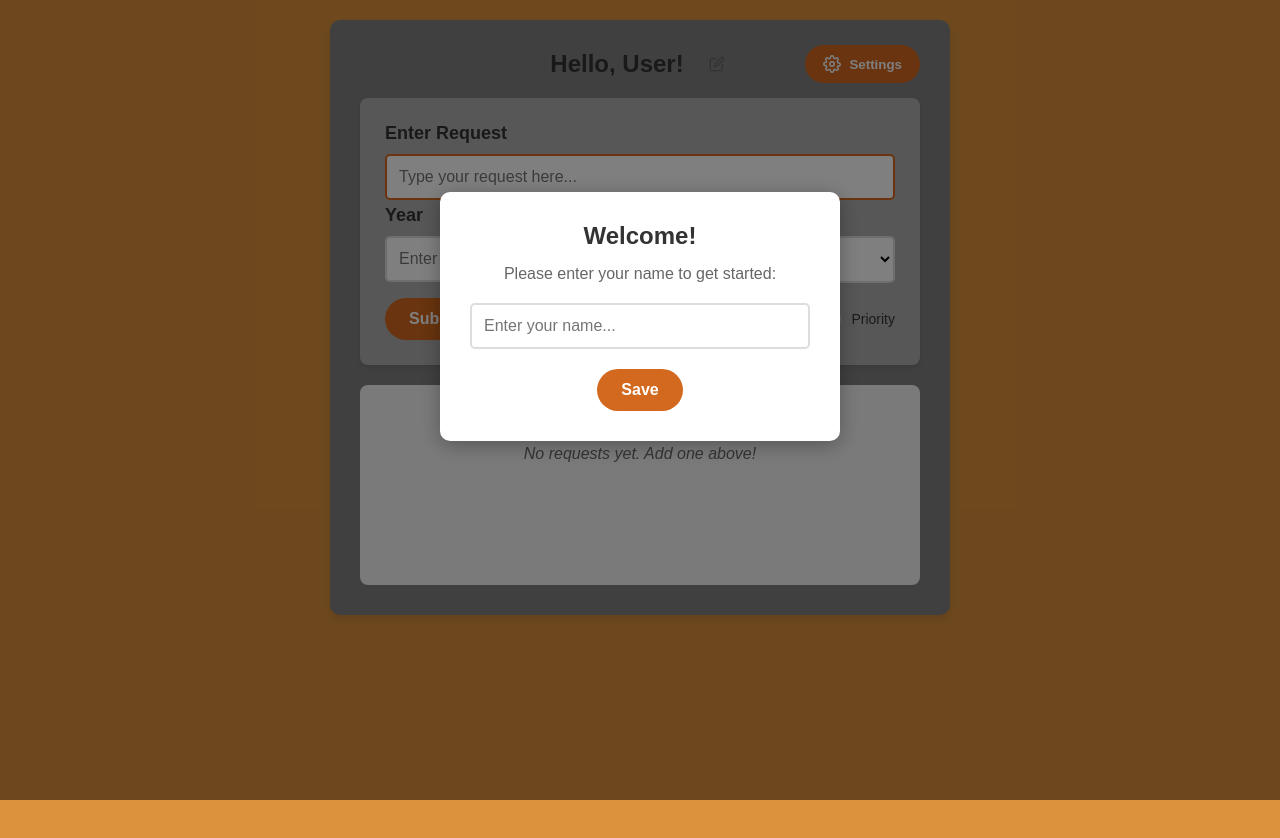
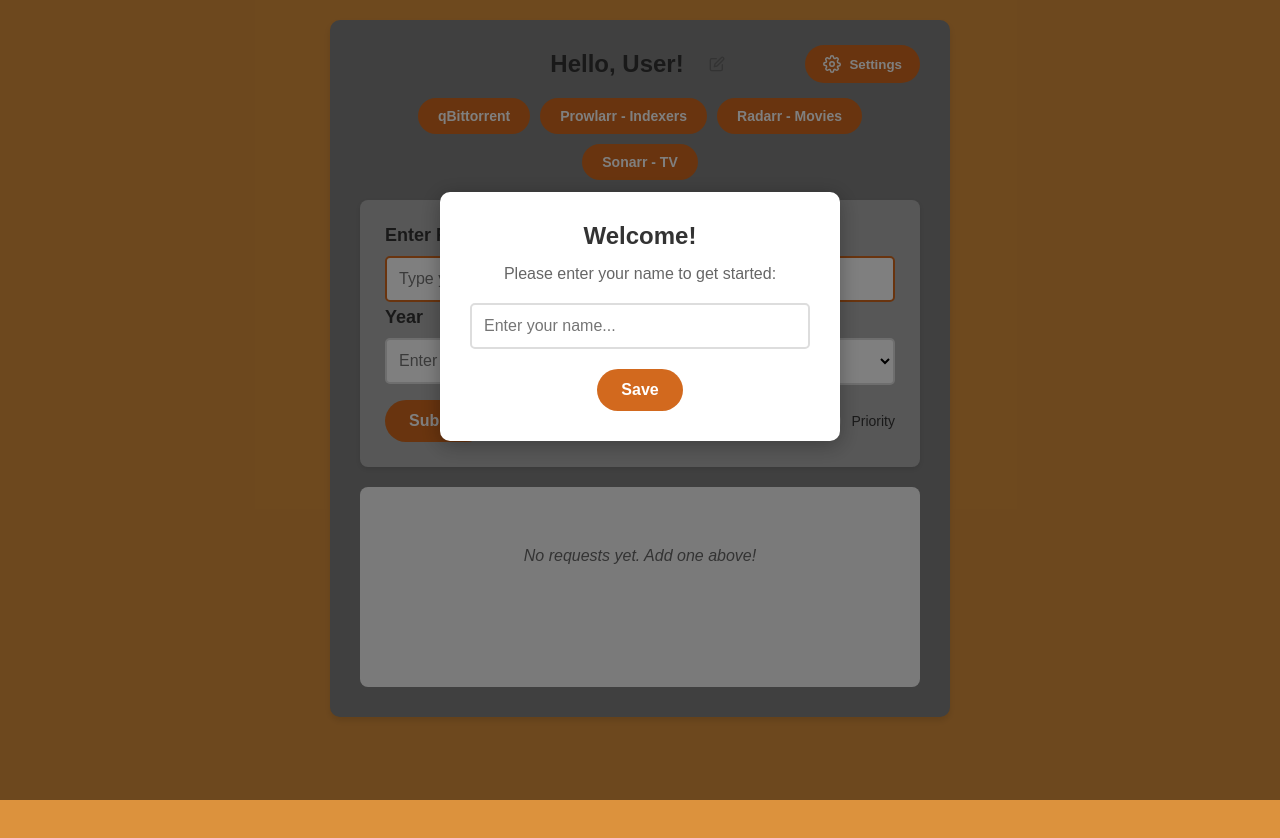
Before and after one commit to JBHipple/requestingApp, a plain HTML site: page html/index.html in a window 1280 px wide. Drawn offline with Linux system fonts and the light colour scheme; no server answers.

Commit message:
Added links to arr stack

```diff
--- a/html/index.html
+++ b/html/index.html
@@ -68,6 +68,12 @@
                     Settings
                 </button>
             </div>
+            <div class="service-buttons">
+                <a href="http://192.168.1.221:8090/" target="_blank" class="service-btn">qBittorrent</a>
+                <a href="http://192.168.1.221:9696/" target="_blank" class="service-btn">Prowlarr - Indexers</a>
+                <a href="http://192.168.1.221:7878/" target="_blank" class="service-btn">Radarr - Movies</a>
+                <a href="http://192.168.1.221:8989/" target="_blank" class="service-btn">Sonarr - TV</a>
+            </div>
             <div class="input-section">
                 <label for="request-input">Enter Request</label>
                 <input type="text" id="request-input" placeholder="Type your request here..." required>
--- a/html/styles.css
+++ b/html/styles.css
@@ -306,6 +306,38 @@ body {
     transform: translateY(calc(-50% + 1px));
 }
 
+.service-buttons {
+    display: flex;
+    flex-wrap: wrap;
+    gap: 10px;
+    margin-bottom: 20px;
+    justify-content: center;
+}
+
+.service-btn {
+    display: inline-block;
+    background-color: #d2691e;
+    color: white;
+    padding: 10px 20px;
+    font-size: 14px;
+    font-weight: bold;
+    border: none;
+    border-radius: 20px;
+    cursor: pointer;
+    text-decoration: none;
+    transition: background-color 0.3s ease, transform 0.2s ease;
+    text-align: center;
+}
+
+.service-btn:hover {
+    background-color: #b8860b;
+    transform: translateY(-1px);
+}
+
+.service-btn:active {
+    transform: translateY(0);
+}
+
 .container {
     display: flex;
     justify-content: center;
@@ -330,6 +362,18 @@ body {
 
     .greeting-section h1 {
         font-size: 20px;
+    }
+
+    .service-buttons {
+        gap: 8px;
+        margin-bottom: 15px;
+    }
+
+    .service-btn {
+        padding: 8px 16px;
+        font-size: 12px;
+        flex: 1 1 calc(50% - 4px);
+        min-width: 0;
     }
 
     .input-section {
```
